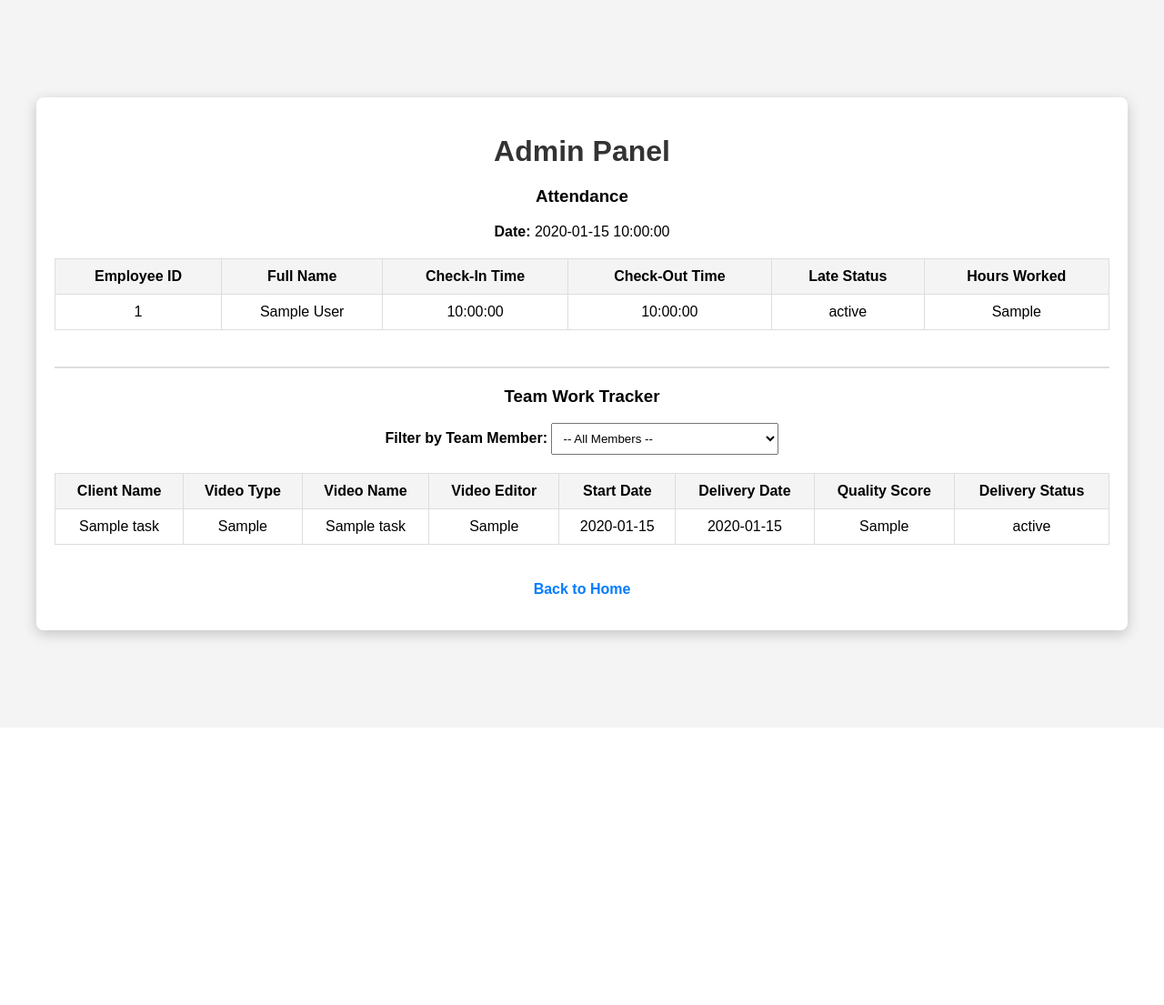
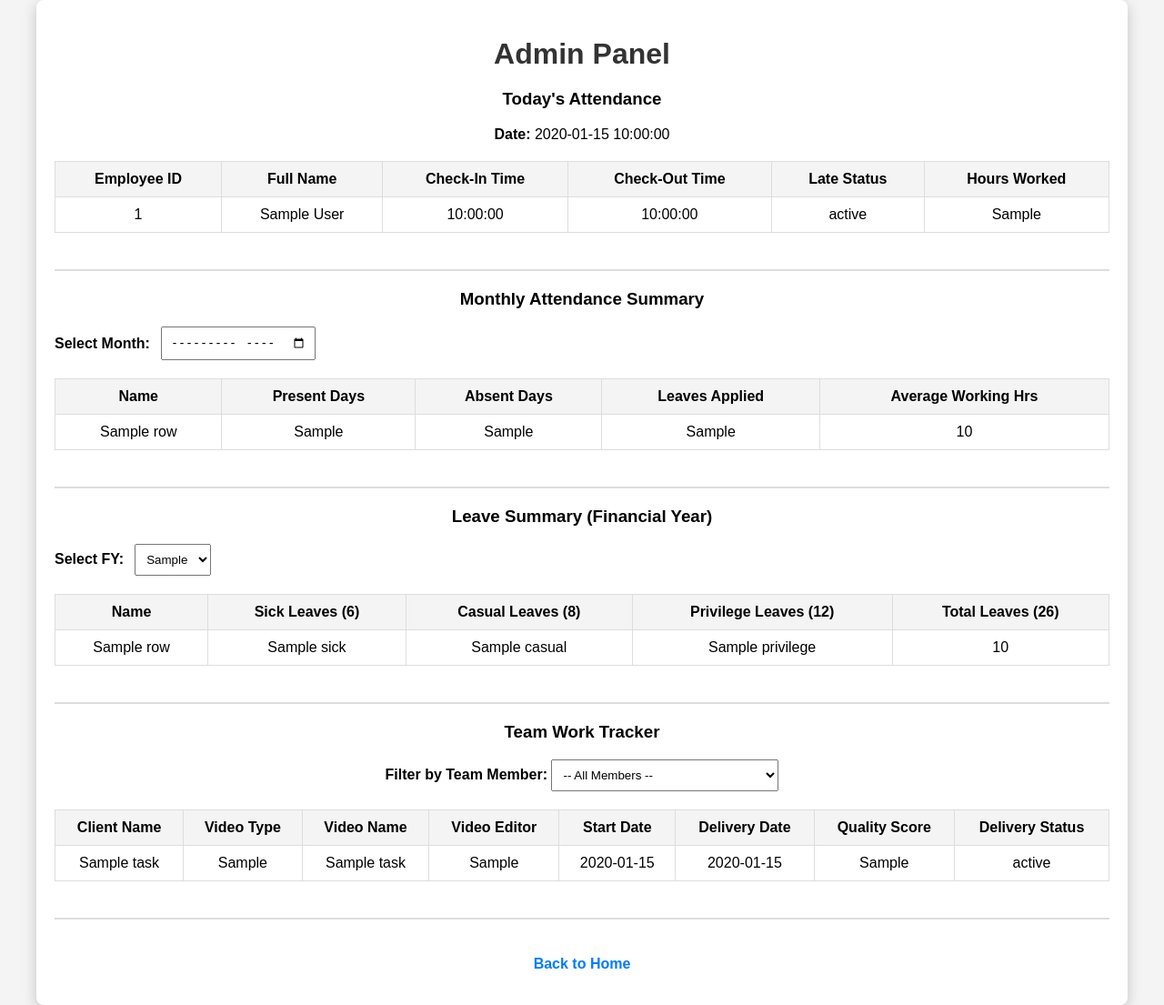
Before and after one commit to Akshaysat/attendance_system, a Flask app: template templates/admin.html in a window 1280 px wide. Shown: the whole page at 91% size. Before the commit the page ends 710 px from the top, so only its background shows below. Run offline with Flask 3, Linux system fonts and the light colour scheme; the template is opened without the code that fills it: most values are stand-ins (such as "Sample title", 1, 10 or a date in 2020).

Commit message:
added attendance and leave summary

```diff
--- a/app.py
+++ b/app.py
@@ -4,8 +4,8 @@ from datetime import datetime, date
 import gspread
 from google.oauth2.service_account import Credentials
 from threading import Thread
-from datetime import datetime, date
-
+from datetime import datetime, date, timedelta
+from calendar import monthrange
 
 
 app = Flask(__name__)
@@ -27,6 +27,289 @@ users_sheet = spreadsheet.worksheet("Users")
 attendance_sheet = spreadsheet.worksheet("Attendance")
 
 # --- Helper Functions ---
+
+def _parse_date_str(s: str):
+    """Parse to date() from common formats; returns None if not parseable."""
+    if not s:
+        return None
+    s = str(s).strip()
+    # Remove trailing '(Mon)' etc if ever present
+    if "(" in s and s.endswith(")"):
+        s = s[:s.rfind("(")].strip()
+    for fmt in ("%Y-%m-%d", "%d/%m/%Y", "%d-%m-%Y", "%B %d, %Y"):
+        try:
+            return datetime.strptime(s, fmt).date()
+        except Exception:
+            pass
+    return None
+
+def _month_working_dates(year: int, month: int, mon_sat=True, holidays=None, cap_today=True):
+    wd = set()
+    days = monthrange(year, month)[1]
+    today = date.today()
+    allowed = {0,1,2,3,4,5} if mon_sat else {0,1,2,3,4}  # Mon=0
+    holidays = holidays or set()
+    for d in range(1, days + 1):
+        dt = date(year, month, d)
+        if cap_today and dt > today and year == today.year and month == today.month:
+            break
+        if dt.weekday() in allowed and dt not in holidays:
+            wd.add(dt)
+    return wd
+
+def compute_monthly_attendance_summary(
+    attendance_rows,
+    users_rows,
+    year: int,
+    month: int,
+    *,
+    mon_sat=True,                 # set False for Mon–Fri
+    holidays_dates=None,          # list of 'YYYY-MM-DD' or date()
+    leaves_rows=None,             # pass Leaves if you want approved leave to reduce absences
+    count_approved_leave_as_present=True
+):
+    # Holidays -> date() set
+    holidays = set()
+    if holidays_dates:
+        for h in holidays_dates:
+            if isinstance(h, date):
+                holidays.add(h)
+            else:
+                d = _parse_date_str(h)
+                if d:
+                    holidays.add(d)
+
+    working_days = _month_working_dates(year, month, mon_sat=mon_sat, holidays=holidays, cap_today=True)
+
+    # Users map + (optional) joining_date
+    users_by_id, join_date_by_id = {}, {}
+    for u in users_rows:
+        eid = str(u.get("employee_id", "")).strip()
+        if not eid:
+            continue
+        users_by_id[eid] = u
+        jd = _parse_date_str(u.get("joining_date") or u.get("Joining Date") or "")
+        if jd:
+            join_date_by_id[eid] = jd
+
+    month_start = date(year, month, 1)
+    month_end   = date(year, month, monthrange(year, month)[1])
+
+    # Present dates & durations
+    present = {eid: set() for eid in users_by_id}
+    durations = {eid: [] for eid in users_by_id}
+
+    for r in attendance_rows:
+        eid = str(r.get("employee_id", "")).strip()
+        if eid not in users_by_id:
+            continue
+        d = _parse_date_str(r.get("date"))
+        if not d or not (month_start <= d <= month_end):
+            continue
+
+        ci = r.get("check_in_time")
+        co = r.get("check_out_time")
+        if ci:
+            present[eid].add(d)
+        try:
+            if ci and co:
+                ci_dt = datetime.strptime(ci.strip(), "%Y-%m-%d %H:%M:%S")
+                co_dt = datetime.strptime(co.strip(), "%Y-%m-%d %H:%M:%S")
+                if co_dt >= ci_dt:
+                    durations[eid].append(co_dt - ci_dt)
+        except Exception:
+            pass
+
+    # Approved leave days (optional)
+    leave_days = {eid: set() for eid in users_by_id}
+    if leaves_rows and count_approved_leave_as_present:
+        for r in leaves_rows:
+            if str(r.get("status", "")).strip().lower() != "approved":
+                continue
+            eid = str(r.get("employee_id", "")).strip()
+            if eid not in users_by_id:
+                continue
+            ld = _parse_date_str(r.get("leave_date"))
+            if not ld or not (month_start <= ld <= month_end):
+                continue
+            if ld in working_days:
+                leave_days[eid].add(ld)
+
+    # Build summary
+    rows = []
+    for eid, u in users_by_id.items():
+        # Filter working days by join date
+        jd = join_date_by_id.get(eid)
+        eff_working = {d for d in working_days if (jd is None or d >= jd)}
+
+        present_days   = len(present[eid] & eff_working)
+        approved_leave = len(leave_days[eid] & eff_working) if count_approved_leave_as_present else 0
+        total_working  = len(eff_working)
+        absent_days    = max(total_working - present_days - approved_leave, 0)
+
+        if durations[eid]:
+            avg_secs  = sum(td.total_seconds() for td in durations[eid]) / len(durations[eid])
+            avg_hours = round(avg_secs / 3600.0, 2)
+        else:
+            avg_hours = 0.0
+
+        rows.append({
+            "employee_id":  eid,
+            "name":         f"{u.get('first_name','')} {u.get('last_name','')}".strip(),
+            "present_days": present_days,
+            "leave_days":   approved_leave,   # <<< NEW
+            "absent_days":  absent_days,
+            "avg_hours":    avg_hours,
+        })
+
+    rows.sort(key=lambda x: x["name"].lower())
+    return rows
+
+def fy_label_for_date(dt: date) -> str:
+    """Return FY label like 'FY25' for a given date (Apr–Mar fiscal)."""
+    end_year = dt.year + 1 if dt.month >= 4 else dt.year
+    return f"FY{str(end_year)[-2:]}"
+
+def current_fy_label() -> str:
+    return fy_label_for_date(date.today())
+
+def fy_options_list(n=3):
+    """
+    Return list of FY labels (current, previous, ...).
+    n=3 -> [current, prev1, prev2]
+    """
+    today = date.today()
+    # Fiscal year end (calendar year) for today
+    end_year = today.year + 1 if today.month >= 4 else today.year
+    return [f"FY{str(end_year - i)[-2:]}" for i in range(n)]
+
+def compute_leave_summary(leaves_rows, users_rows, fy_label: str):
+    """
+    Robust per-active-employee leave usage for FY label (e.g. 'FY25').
+    - Only counts status == 'approved' (case-insensitive).
+    - Half-day detection: if 'half' or '0.5' appears in leave_type, counts 0.5.
+    - Recognizes types by keywords: sick/sl, casual/cl, privilege/privileged/pl.
+    - Matches employees by trimmed employee_id.
+    - FY: uses 'Financial Year' if present; otherwise computes from leave_date.
+    - Supports leave_date formats:
+        'Month DD, YYYY (ddd)', 'Month DD, YYYY', 'YYYY-MM-DD', 'DD/MM/YYYY', 'DD-MM-YYYY'
+    """
+
+    # ---------- helpers ----------
+    def norm(s): return str(s or "").strip()
+    def lower(s): return norm(s).lower()
+
+    def fy_from_date(ld: str) -> str | None:
+        s = norm(ld)
+        if not s:
+            return None
+        # remove trailing "(Wed)" etc if present
+        if "(" in s and s.endswith(")"):
+            s = s[:s.rfind("(")].strip()
+        # try multiple formats
+        for fmt in ("%B %d, %Y", "%Y-%m-%d", "%d/%m/%Y", "%d-%m-%Y"):
+            try:
+                dt = datetime.strptime(s, fmt)
+                end_year = dt.year + 1 if dt.month >= 4 else dt.year
+                return f"FY{str(end_year)[-2:]}"
+            except Exception:
+                pass
+        return None
+
+    def classify_leave(leave_type_raw: str):
+        """Return ('sick'|'casual'|'privilege'|None, is_half: bool)."""
+        t = lower(leave_type_raw)
+        is_half = ("half" in t) or ("0.5" in t)
+
+        base = None
+        if "casual" in t or t == "cl":
+            base = "casual"
+        elif "privilege" in t or "privileged" in t or t == "pl":
+            base = "privilege"
+        elif "sick" in t or t == "sl":
+            base = "sick"
+        return base, is_half
+
+    want_fy = norm(fy_label)
+
+    # active users by trimmed id
+    users_by_id = {}
+    for u in users_rows:
+        eid = norm(u.get("employee_id"))
+        if eid:
+            users_by_id[eid] = u
+
+    # counters
+    used = {eid: {"sick": 0.0, "casual": 0.0, "privilege": 0.0} for eid in users_by_id}
+
+    # ---------- iterate leaves ----------
+    # (Optional debug toggles)
+    DEBUG = False
+    dbg_unmatched_fy = []
+    dbg_unknown_type = []
+    dbg_unknown_emp = []
+
+    for r in leaves_rows:
+        if lower(r.get("status")) != "approved":
+            continue
+
+        # resolve FY
+        fy_cell = norm(r.get("Financial Year"))
+        if not fy_cell:
+            fy_cell = fy_from_date(r.get("leave_date"))
+        if norm(fy_cell) != want_fy:
+            if DEBUG: dbg_unmatched_fy.append(r)
+            continue
+
+        eid = norm(r.get("employee_id"))
+        if eid not in users_by_id:
+            if DEBUG: dbg_unknown_emp.append(r)
+            continue
+
+        base, is_half = classify_leave(r.get("leave_type"))
+        if not base:
+            # not one of our three tracked types
+            if DEBUG: dbg_unknown_type.append(r)
+            continue
+
+        inc = 0.5 if is_half else 1.0
+        used[eid][base] += inc
+
+    # build rows
+    rows = []
+    for eid, u in users_by_id.items():
+        sick = used[eid]["sick"]
+        casual = used[eid]["casual"]
+        privilege = used[eid]["privilege"]
+        total = round(sick + casual + privilege, 2)
+        rows.append({
+            "employee_id": eid,
+            "name": f"{norm(u.get('first_name'))} {norm(u.get('last_name'))}".strip(),
+            "sick": sick,
+            "casual": casual,
+            "privilege": privilege,
+            "total": total,
+        })
+
+    rows.sort(key=lambda x: x["name"].lower())
+
+    if DEBUG:
+        print("[LEAVES] FY unmatched (skipped):", len(dbg_unmatched_fy))
+        print("[LEAVES] Unknown employee_id (skipped):", len(dbg_unknown_emp))
+        print("[LEAVES] Unknown type (skipped):", len(dbg_unknown_type))
+
+    return rows
+
+
+def get_active_users():
+    rows = users_sheet.get_all_records()
+    active = []
+    for r in rows:
+        status = str(r.get("Status", "")).strip().lower()
+        if status == "active":
+            r["employee_id"] = str(r.get("employee_id", "")).strip()
+            active.append(r)
+    return active
 
 def append_checkin_in_background(employee_id, today_str, now_str):
     new_id = get_next_attendance_id()
@@ -285,26 +568,26 @@ def admin():
     today_obj = date.today()
     today_str = today_obj.strftime("%Y-%m-%d")
 
+    # --- Attendance & Users ---
     attendance_data = get_all_attendance()
-    users_data = get_all_users()
+    users_active = get_active_users()  # Only Active users
 
-    # --- Attendance Records ---
+    # Map active users by ID
+    users_dict = {u.get('employee_id'): u for u in users_active if u.get('employee_id')}
+
+    # --- TODAY's Attendance ---
     processed_records = []
-    users_dict = {user['employee_id']: user for user in users_data}
-
     for record in attendance_data:
         if record.get('date') != today_str:
             continue
-
         emp_id = record.get('employee_id')
-        user = users_dict.get(emp_id, {})
+        if emp_id not in users_dict:
+            continue
+        user = users_dict[emp_id]
 
         check_in_str = record.get('check_in_time')
         check_out_str = record.get('check_out_time')
-        check_in_obj = None
-        check_out_obj = None
-        late_status = "On Time"
-        hours_worked = None
+        check_in_obj, check_out_obj, late_status, hours_worked = None, None, "On Time", None
 
         if check_in_str:
             check_in_obj = datetime.strptime(check_in_str, "%Y-%m-%d %H:%M:%S")
@@ -313,13 +596,14 @@ def admin():
 
         if check_in_obj and check_out_str:
             check_out_obj = datetime.strptime(check_out_str, "%Y-%m-%d %H:%M:%S")
-            worked_duration = check_out_obj - check_in_obj
-            hours_worked = round(worked_duration.total_seconds() / 3600, 2)
+            if check_out_obj >= check_in_obj:
+                worked_duration = check_out_obj - check_in_obj
+                hours_worked = round(worked_duration.total_seconds() / 3600, 2)
 
         processed_records.append({
             "employee_id": emp_id,
             "first_name": user.get('first_name', ''),
-            "last_name": user.get('last_name', ''),
+            "last_name":  user.get('last_name', ''),
             "check_in_time": check_in_obj,
             "check_out_time": check_out_obj,
             "late_status": late_status,
@@ -330,7 +614,6 @@ def admin():
     tracker_sheet = spreadsheet_tasks.worksheet("Master Work Tracker (Monthly)")
     all_tasks = tracker_sheet.get_all_records()
 
-    # Build unique member name list
     member_names = set()
     for task in all_tasks:
         for role in ["Video Editor", "Storyboarder"]:
@@ -339,24 +622,52 @@ def admin():
                 member_names.add(name)
     member_names = list(member_names)
 
-    # Filter by member
     selected_member = request.args.get("member", "").strip()
     filtered_tasks = []
     for task in all_tasks:
-        # Skip if task is already marked as Completed (case-insensitive)
         status = task.get("Delivery Status", "").strip().lower()
-
-        # Skip tasks that are either Completed or in Client Review
-        if status == "Done":
+        if status == "done":
             continue
-
         if selected_member:
-            if selected_member not in (
-                task.get("Video Editor", ""),
-                task.get("Storyboarder", "")
-            ):
+            if selected_member not in (task.get("Video Editor", ""), task.get("Storyboarder", "")):
                 continue
         filtered_tasks.append(task)
+
+    # --- Leaves Sheet (reuse for monthly + FY summaries) ---
+    leaves_sheet = spreadsheet.worksheet("Leaves")
+    leaves_rows = leaves_sheet.get_all_records()
+
+    # --- Monthly Attendance Summary ---
+    month_param = request.args.get("month", "")
+    if month_param:
+        try:
+            year = int(month_param.split("-")[0])
+            month = int(month_param.split("-")[1])
+        except Exception:
+            year, month = today_obj.year, today_obj.month
+    else:
+        year, month = today_obj.year, today_obj.month
+
+    monthly_summary = compute_monthly_attendance_summary(
+        attendance_rows=attendance_data,
+        users_rows=users_active,
+        year=year,
+        month=month,
+        leaves_rows=leaves_rows,                   # include approved leaves
+        count_approved_leave_as_present=True
+    )
+    selected_month_value = f"{year:04d}-{month:02d}"
+
+    # --- Leave Summary by Financial Year ---
+    fy_param = request.args.get("fy", "").strip()
+    selected_fy = fy_param if fy_param else current_fy_label()
+    fy_options = fy_options_list(3)  # current + 2 previous
+
+    leave_summary = compute_leave_summary(
+        leaves_rows=leaves_rows,
+        users_rows=users_active,
+        fy_label=selected_fy
+    )
 
     return render_template(
         "admin.html",
@@ -364,7 +675,12 @@ def admin():
         today=today_str,
         all_members=sorted(member_names),
         selected_member=selected_member,
-        team_tasks=filtered_tasks
+        team_tasks=filtered_tasks,
+        monthly_summary=monthly_summary,
+        selected_month=selected_month_value,
+        leave_summary=leave_summary,
+        fy_options=fy_options,
+        selected_fy=selected_fy
     )
 
 
--- a/templates/admin.html
+++ b/templates/admin.html
@@ -30,9 +30,7 @@
             margin: 40px 0 20px;
             border-top: 2px solid #ddd;
         }
-        form label {
-            font-weight: bold;
-        }
+        form label { font-weight: bold; }
     </style>
 </head>
 <body class="admin-page">
@@ -40,7 +38,7 @@
         <h1>Admin Panel</h1>
 
         <!-- Attendance Table -->
-        <h3>Attendance</h3>
+        <h3>Today's Attendance</h3>
         <p><strong>Date:</strong> {{ today }}</p>
 
         {% if records %}
@@ -75,11 +73,113 @@
         <!-- Divider -->
         <div class="section-divider"></div>
 
+        <!-- Monthly Attendance Summary -->
+        <h3>Monthly Attendance Summary</h3>
+
+        <form method="GET" action="/admin" style="margin-bottom: 16px; display: flex; gap: 12px; align-items: center;">
+        <!-- Keep existing team member filter in URL if present -->
+        {% if selected_member %}
+            <input type="hidden" name="member" value="{{ selected_member }}">
+        {% endif %}
+
+        <label for="month">Select Month:</label>
+        <input type="month" id="month" name="month" value="{{ selected_month }}" onchange="this.form.submit()" style="padding:8px;">
+        <noscript><button type="submit">Apply</button></noscript>
+        </form>
+
+        {% if monthly_summary and monthly_summary|length > 0 %}
+        <table class="attendance-table">
+        <thead>
+            <tr>
+            <th>Name</th>
+            <th>Present Days</th>
+            <th>Absent Days</th>
+            <th>Leaves Applied</th>
+            <th>Average Working Hrs</th>
+            </tr>
+        </thead>
+        <tbody>
+            {% for row in monthly_summary %}
+            <tr>
+            <td>{{ row.name }}</td>
+            <td>{{ row.present_days }}</td>
+            <td>{{ row.absent_days }}</td>
+            <td>{{ row.leave_days if row.leave_days else 0 }}</td>
+            <td>{{ row.avg_hours }}</td>
+            </tr>
+            {% endfor %}
+        </tbody>
+        </table>
+        {% else %}
+        <p>No attendance data found for the selected month.</p>
+        {% endif %}
+        <!-- Divider -->
+        <div class="section-divider"></div>
+
+        <!-- Leave Summary (Financial Year) -->
+        <h3>Leave Summary (Financial Year)</h3>
+
+        <form method="GET" action="/admin" style="margin-bottom: 16px; display: flex; gap: 12px; align-items: center;">
+            <!-- keep other filters sticky -->
+            {% if selected_member %}
+                <input type="hidden" name="member" value="{{ selected_member }}">
+            {% endif %}
+            {% if selected_month %}
+                <input type="hidden" name="month" value="{{ selected_month }}">
+            {% endif %}
+
+            <label for="fy">Select FY:</label>
+            <select id="fy" name="fy" onchange="this.form.submit()" style="padding:8px;">
+                {% for fy in fy_options %}
+                    <option value="{{ fy }}" {% if fy == selected_fy %}selected{% endif %}>{{ fy }}</option>
+                {% endfor %}
+            </select>
+            <noscript><button type="submit">Apply</button></noscript>
+        </form>
+
+        {% if leave_summary and leave_summary|length > 0 %}
+            <table class="attendance-table">
+                <thead>
+                    <tr>
+                        <th>Name</th>
+                        <th>Sick Leaves (6)</th>
+                        <th>Casual Leaves (8)</th>
+                        <th>Privilege Leaves (12)</th>
+                        <th>Total Leaves (26)</th>
+                    </tr>
+                </thead>
+                <tbody>
+                    {% for row in leave_summary %}
+                        <tr>
+                            <td>{{ row.name }}</td>
+                            <td>{{ row.sick }}</td>
+                            <td>{{ row.casual }}</td>
+                            <td>{{ row.privilege }}</td>
+                            <td>{{ row.total }}</td>
+                        </tr>
+                    {% endfor %}
+                </tbody>
+            </table>
+        {% else %}
+            <p>No approved leave data found for {{ selected_fy }}.</p>
+        {% endif %}
+
+        <!-- Divider -->
+        <div class="section-divider"></div>
+
         <!-- Team Work Tracker Section -->
         <h3>Team Work Tracker</h3>
 
         <!-- Filter by Team Member -->
         <form method="GET" action="/admin" style="margin-bottom: 20px;">
+            <!-- keep month and FY sticky while changing member -->
+            {% if selected_month %}
+                <input type="hidden" name="month" value="{{ selected_month }}">
+            {% endif %}
+            {% if selected_fy %}
+                <input type="hidden" name="fy" value="{{ selected_fy }}">
+            {% endif %}
+
             <label for="member">Filter by Team Member:</label>
             <select name="member" id="member" onchange="this.form.submit()" style="width: 250px; padding: 8px;">
                 <option value="">-- All Members --</option>
@@ -126,7 +226,6 @@
                                     {{ task["Delivery Status"] }}
                                 {% endif %}
                             </td>
-
                         </tr>
                     {% endfor %}
                 </tbody>
@@ -135,6 +234,9 @@
             <p>No tasks found for the selected team member.</p>
         {% endif %}
 
+        <!-- Divider -->
+        <div class="section-divider"></div>
+
         <p style="margin-top: 40px;"><a href="/" class="back-link">Back to Home</a></p>
     </div>
 </body>
```
